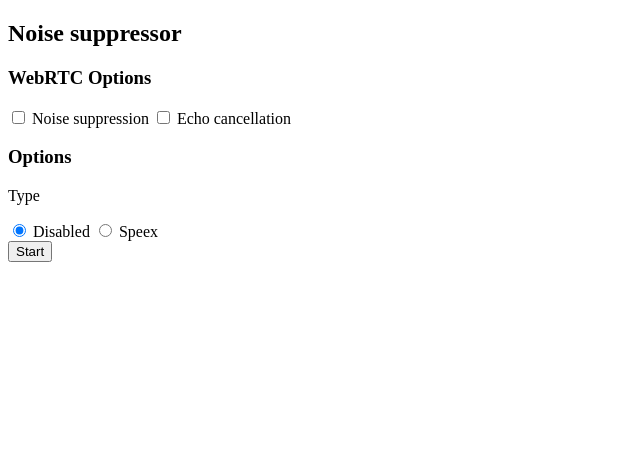
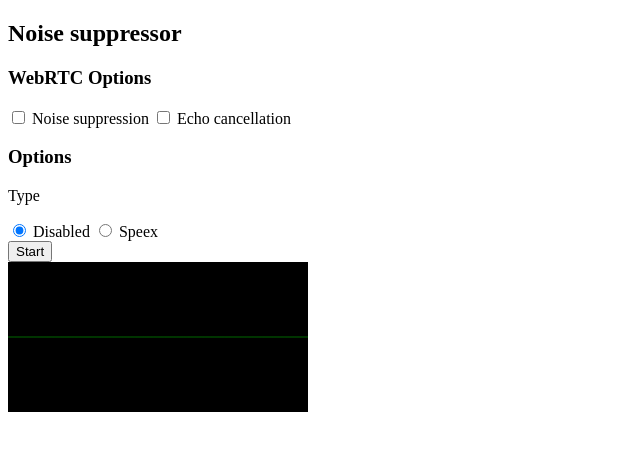
Before and after one commit to sapphi-red/web-noise-suppressor, a website built with Vite: page demo/index.html in a window 1280 px wide. Shown: the whole page, without its empty margins (0-640 px from the left). Built offline with nearby package versions, Linux system fonts and the light colour scheme; what @sapphi-red/speex-preprocess-wasm would draw is missing.

Commit message:
Add visualizer

```diff
--- a/demo/index.html
+++ b/demo/index.html
@@ -35,6 +35,8 @@
       <button id="start-button" disabled>Start</button>
     </form>
 
+    <canvas id="canvas"></canvas>
+
     <script src="/src/index.ts" type="module"></script>
   </body>
 </html>
--- a/demo/src/index.ts
+++ b/demo/src/index.ts
@@ -2,6 +2,7 @@ import {
   loadSpeex,
   createSpeexProcessorNode
 } from '@sapphi-red/web-noise-suppressor'
+import { setupVisualizer } from './visualizer';
 
 //
 ;(async () => {
@@ -15,6 +16,9 @@ import {
   const $form = document.getElementById('form') as HTMLFormElement
 
   const ctx = new AudioContext()
+
+  const $canvas = document.getElementById('canvas') as HTMLCanvasElement
+  const analyzer = setupVisualizer($canvas, ctx)
 
   let speex: ScriptProcessorNode | undefined
   let gain: GainNode | undefined
@@ -57,6 +61,7 @@ import {
     } else {
       source.connect(gain)
     }
+    gain.connect(analyzer)
     gain.connect(ctx.destination)
 
     $startButton.disabled = false
--- /dev/null
+++ b/demo/src/utils.ts
@@ -0,0 +1,22 @@
+export const rafIter = (): AsyncIterableIterator<void> => {
+  let id: number
+
+  const obj = {
+    async next() {
+      const promise = new Promise(resolve => {
+        requestAnimationFrame(resolve)
+      })
+      await promise
+      return { value: undefined, done: false }
+    },
+    async return() {
+      cancelAnimationFrame(id)
+      return { value: undefined, done: true }
+    },
+    [Symbol.asyncIterator]() {
+      return this
+    }
+  }
+
+  return obj
+}
--- /dev/null
+++ b/demo/src/visualizer.ts
@@ -0,0 +1,44 @@
+import { rafIter } from './utils'
+
+const FFT_SIZE = 2048
+
+export const setupVisualizer = (canvas: HTMLCanvasElement, audioCtx: AudioContext) => {
+  const canvasCtx = canvas.getContext('2d')
+  if (canvasCtx === null) {
+    throw new Error('canvasCtx was null')
+  }
+
+  const analyzer = audioCtx.createAnalyser()
+  analyzer.fftSize = FFT_SIZE
+  const analyzeResultArray = new Uint8Array(analyzer.fftSize)
+
+  ;(async () => {
+    const { height, width } = canvas
+    const gap = width / analyzeResultArray.length
+
+    for await (const _ of rafIter()) {
+      analyzer.getByteTimeDomainData(analyzeResultArray)
+
+      canvasCtx.fillStyle = 'black'
+      canvasCtx.fillRect(0, 0, width, height)
+
+      canvasCtx.beginPath()
+      canvasCtx.strokeStyle = 'green'
+      canvasCtx.lineWidth = 1
+      for (const [i, data] of analyzeResultArray.entries()) {
+        const x = gap * i
+        const y = height * (data / 256)
+
+        if (i === 0) {
+          canvasCtx.moveTo(x, y)
+        } else {
+          canvasCtx.lineTo(x, y)
+        }
+      }
+      canvasCtx.lineTo(width, height / 2)
+      canvasCtx.stroke()
+    }
+  })()
+
+  return analyzer
+}
--- a/demo/tsconfig.json
+++ b/demo/tsconfig.json
@@ -4,7 +4,6 @@
     "module": "esnext",
     "strict": true,
     "jsx": "preserve",
-    "importHelpers": true,
     "moduleResolution": "node",
     "resolveJsonModule": true,
     "skipLibCheck": true,
--- a/tsconfig.json
+++ b/tsconfig.json
@@ -4,7 +4,6 @@
     "module": "esnext",
     "strict": true,
     "jsx": "preserve",
-    "importHelpers": true,
     "moduleResolution": "node",
     "resolveJsonModule": true,
     "skipLibCheck": true,
```
